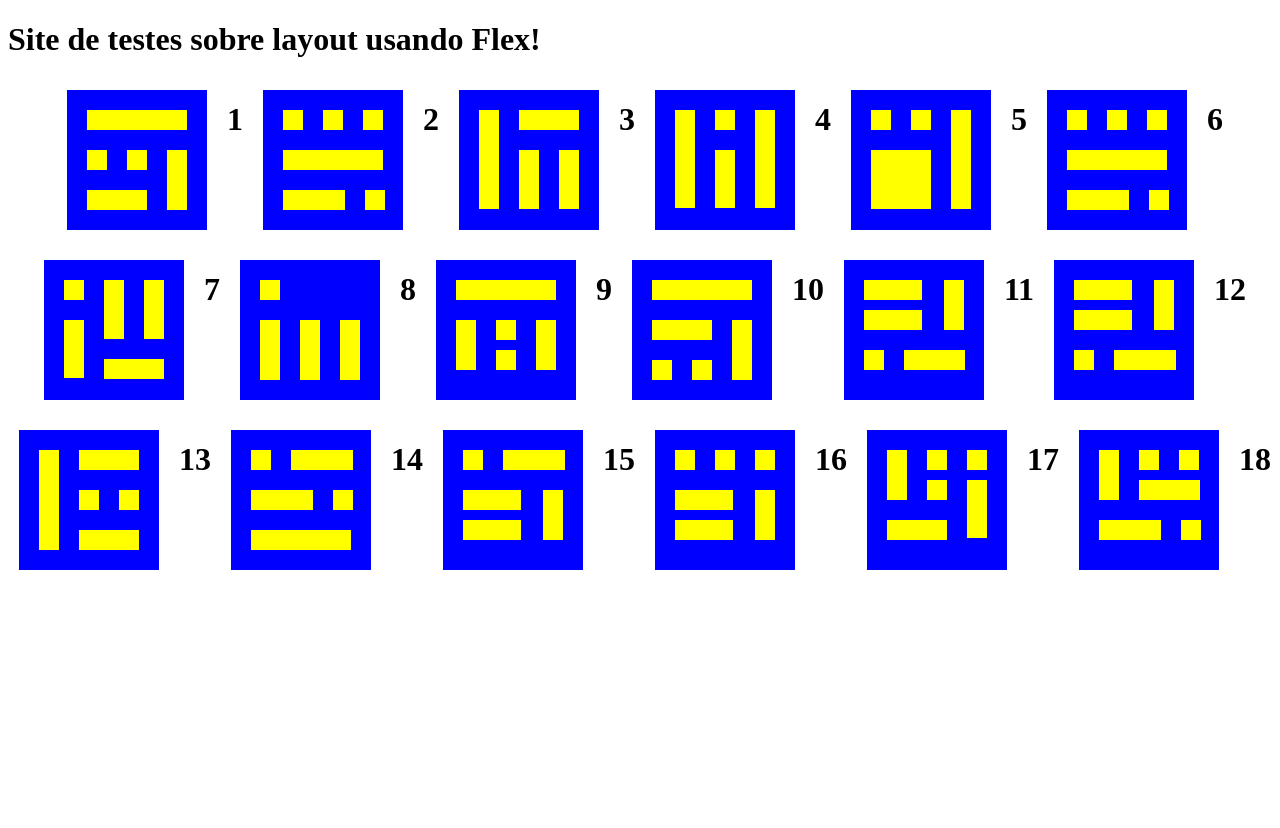
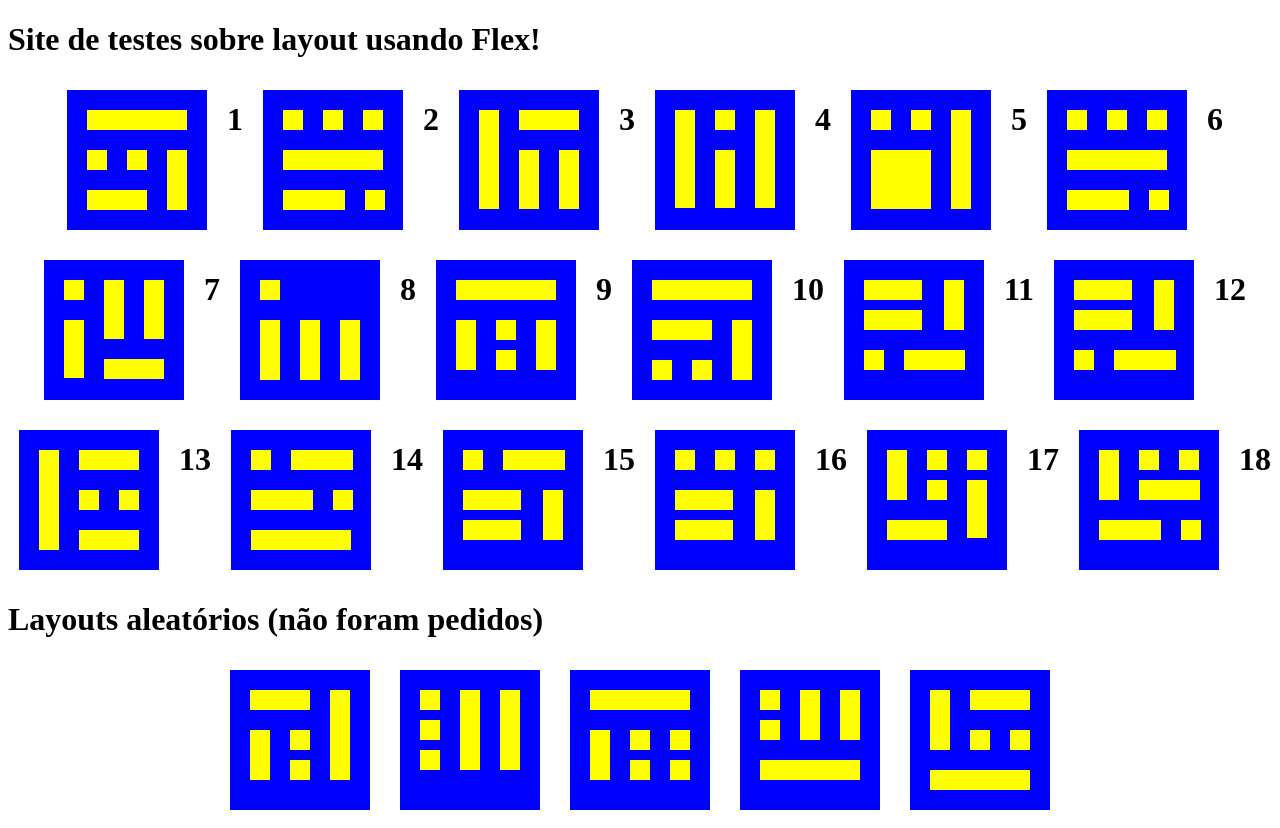
Before and after one commit to MassayoshiDev/Sesi-PRPA-LayoutFlex, a plain HTML site: page index.html in a window 1280 px wide. Before the commit the page ends 800 px from the top, so only its background shows below. Drawn offline with Linux system fonts and the light colour scheme.

Commit message:
add - layouts aleatorios

```diff
--- a/index.html
+++ b/index.html
@@ -304,6 +304,84 @@
             </div>
             <h1>18</h1>
 
+
+        </div>
+
+        <h1>Layouts aleatórios (não foram pedidos)</h1>
+
+        <div class="mainContainer">
+
+            <div class="azul">
+                <div class="flex">
+                    <div>
+                        <div class="amarelo"></div>
+                        <div class="flex">
+                            <div class="amarelo"></div>
+                            <div>
+                                <div class="amarelo"></div>
+                                <div class="amarelo"></div>
+                            </div>
+                        </div>
+                    </div>
+                    <div class="amarelo"></div>
+                </div>
+            </div>
+
+            <div class="azul">
+                <div class="flex">
+                    <div>
+                        <div class="amarelo"></div>
+                        <div class="amarelo"></div>
+                        <div class="amarelo"></div>
+                    </div>
+                    <div class="amarelo"></div>
+                    <div class="amarelo"></div>
+                </div>
+            </div>
+
+            <div class="azul">
+                <div class="amarelo"></div>
+                <div class="flex">
+                    <div class="amarelo"></div>
+                    <div>
+
+                        <div class="amarelo"></div>
+                        <div class="amarelo"></div>
+                    </div>
+                    <div>
+                        <div class="amarelo"></div>
+                        <div class="amarelo"></div>
+                    </div>
+                </div>
+            </div>
+
+            <div class="azul">
+                <div class="flex">
+                    <div>
+
+                        <div class="amarelo"></div>
+                        <div class="amarelo"></div>
+                    </div>
+                    <div class="amarelo"></div>
+                    <div class="amarelo"></div>
+                </div>
+                <div class="amarelo"></div>
+            </div>
+
+            <div class="azul">
+                <div class="flex">
+                    <div class="amarelo"></div>
+                    <div>
+                        <div class="amarelo"></div>
+                        <div class="flex">
+                            <div class="amarelo"></div>
+                            <div class="amarelo"></div>
+                        </div>
+                    </div>
+                </div>
+                <div class="amarelo"></div>
+            </div>
+
         </div>
     </main>
     <footer></footer>
--- a/style.css
+++ b/style.css
@@ -70,3 +70,7 @@
 .notready{
     background-color: red;
 }
+
+.changeBackground{
+    background-color: purple;
+}
```
